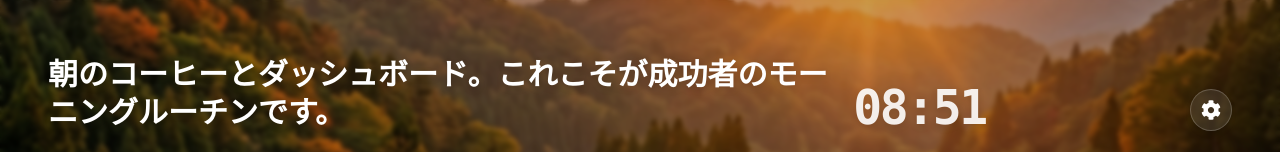
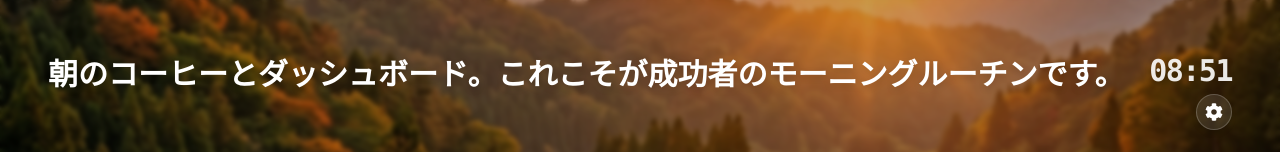
Before and after one commit to kcyth39/personal-dashboard, a React (Vite) app: page / in a window 1280 px wide. Shown: the top 152 px of the page. Built offline with nearby package versions, Linux system fonts and the light colour scheme; no server answers.

Commit message:
style: move clock to top right corner above settings gear and reduce size

```diff
--- a/src/App.jsx
+++ b/src/App.jsx
@@ -83,27 +83,27 @@ function App() {
       <div className="absolute inset-0 bg-black/20 pointer-events-none backdrop-blur-[2px]"></div>
 
       <div className="relative z-10 max-w-7xl mx-auto">
-        <header className="mb-6 grid grid-cols-1 md:grid-cols-12 gap-6 items-end">
-          {/* Greeting aligned with News/Market (col-span-8) */}
-          <div className="md:col-span-8">
+        <header className="mb-6 flex justify-between items-start w-full">
+          {/* Greeting aligned with News/Market (Left side) */}
+          <div className="flex-1 pr-4">
             <h1 className="text-2xl md:text-3xl font-black text-white drop-shadow-md leading-tight mt-2">
               {getGreeting()}
             </h1>
           </div>
 
-          {/* Clock and Settings aligned with Insights/Weather (col-span-4) */}
-          <div className="md:col-span-4 flex justify-between items-center md:items-end w-full">
-            <div className="flex items-baseline gap-2 text-white/90 drop-shadow-md">
-              <span className="text-4xl md:text-5xl font-mono font-bold tracking-tighter">
+          {/* Clock and Settings grouped together (Right side) */}
+          <div className="flex flex-col items-end gap-2 shrink-0 pt-2">
+            <div className="text-white/90 drop-shadow-md text-right">
+              <span className="text-2xl md:text-3xl font-mono font-bold tracking-tighter block leading-none">
                 {timeString}
               </span>
             </div>
             <button
               onClick={() => setIsSettingsOpen(true)}
-              className="p-2.5 bg-white/10 hover:bg-white/20 backdrop-blur-md rounded-full text-white transition-all shadow-md hover:shadow-lg border border-white/20 group ml-auto"
+              className="p-2 bg-white/10 hover:bg-white/20 backdrop-blur-md rounded-full text-white transition-all shadow-md hover:shadow-lg border border-white/20 group w-9 h-9 flex items-center justify-center"
               title="Settings"
             >
-              <FaCog className="text-xl group-hover:rotate-90 transition-transform duration-300" />
+              <FaCog className="text-lg group-hover:rotate-90 transition-transform duration-300" />
             </button>
           </div>
         </header>
```
